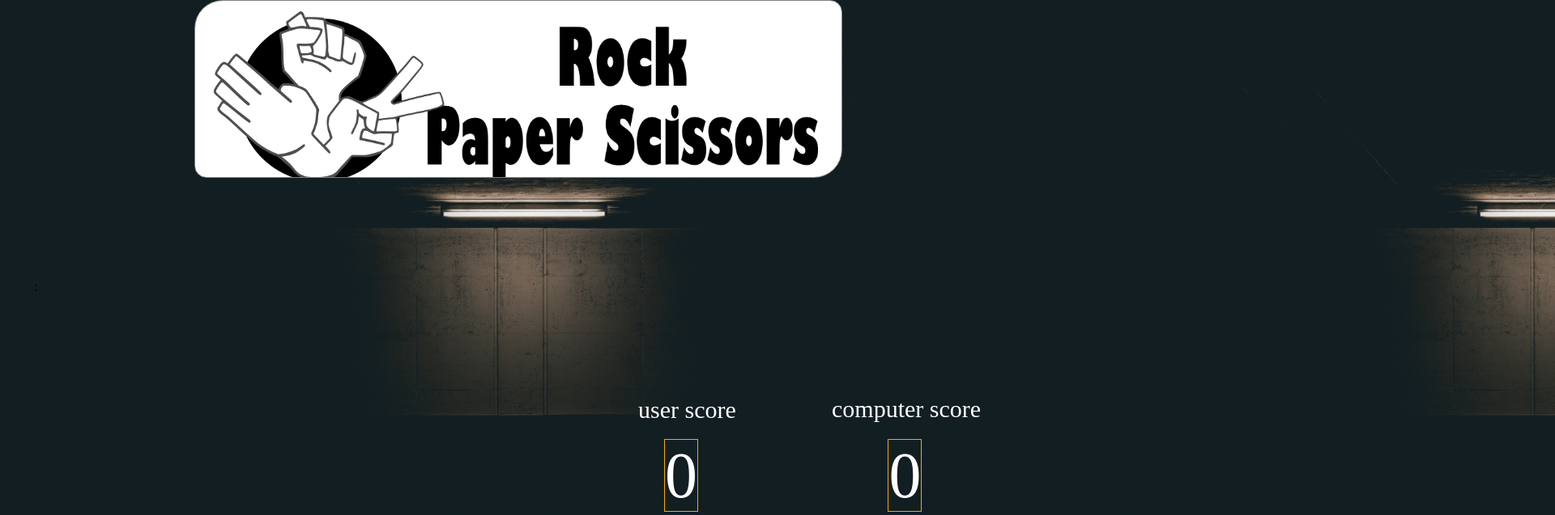
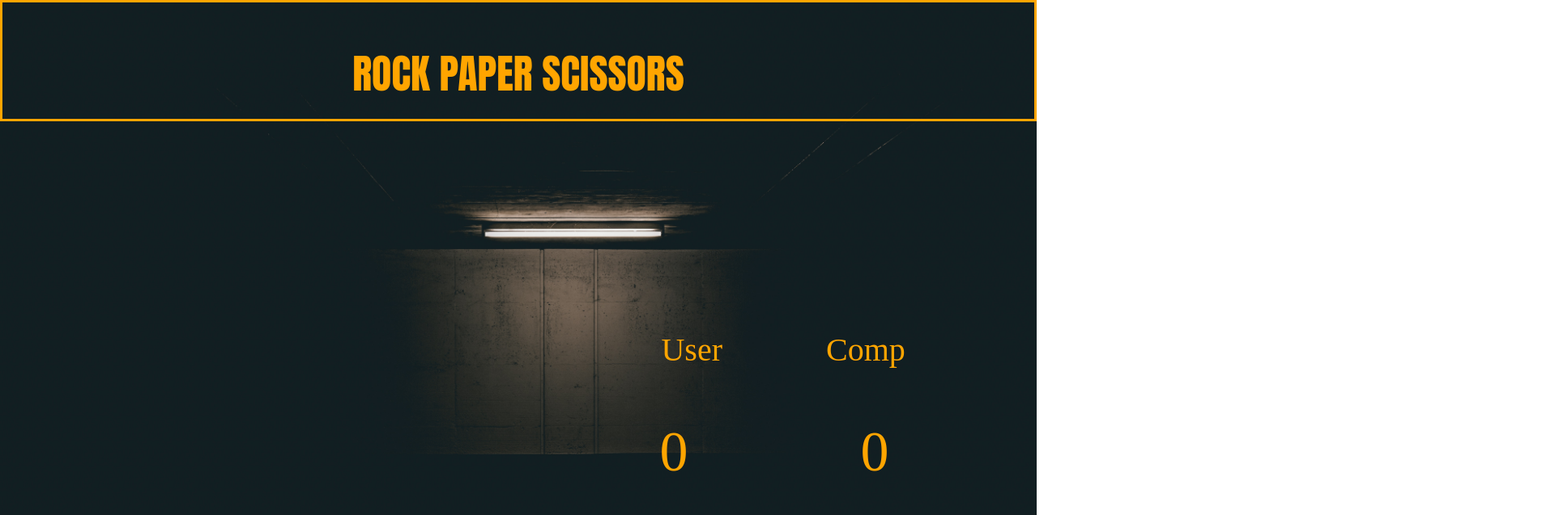
Before and after one commit to andreioprea91/study, a plain HTML site: page RPSGame/index.html in a window 1280 px wide. Shown: the top 637 px of the page at 81% size, 1920 px wide, since content can reach past the window. Drawn offline with Linux system fonts and the light colour scheme.

Commit message:
Add files via upload

```diff
--- a/RPSGame/index.html
+++ b/RPSGame/index.html
@@ -8,14 +8,18 @@
 </head>
 
 <body>
+  <header>
+    <h1 id="header">ROCK PAPER SCISSORS<h1>
+  </header>
 
-<p id="logo"></p>
 
-<div class="scoreboard">
-  <div class="xz" id="user">user score</div>
-  <div class="xa" id="computer">computer score</div>
-  <span id="userscore">0</span>:<span id="computerscore">0</span>
-</div>
+    <div class="xx">
+      <div class="xy"id="user">User</div>
+      <div class="xy"id="computer">Comp</div>
+      <br>
+      <div class="xz" id="userscore">0</div>
+      <div class="xz" id="computerscore">0</div>
+    </div>
 
 
 <div class="humanchoice">
--- a/RPSGame/main.js
+++ b/RPSGame/main.js
@@ -2,6 +2,10 @@
 const rock= document.getElementById("rock");
 const paper= document.getElementById("paper");
 const scissors= document.getElementById("scissors");
+let userScoreBoard=document.getElementById('userscore');
+let computerScoreBoard=document.getElementById('computerscore');
+let userScore=0;
+let computerScore=0;
 
 
 function getComputerChoice() {
@@ -22,10 +26,14 @@ function getComputerChoice() {
 
 function win(){
   console.log("win")
+  userScore++;
+  userScoreBoard.innerHTML=userScore;
 }
 
 function lose(){
   console.log("lose")
+  computerScore++;
+  computerScoreBoard.innerHTML=computerScore;
 }
 
 function draw(){
--- a/RPSGame/style.css
+++ b/RPSGame/style.css
@@ -1,23 +1,23 @@
 * {
   box-sizing: border-box;
-}
-* {
   margin: 0;
   padding: 0;
 }
+
 body{
   background-image: url(img/backgroundimage.jpg);
   background-size:cover;
-
 }
-#logo{
-  background-image: url(img/logo.png);
-  background-size:cover;
-  width: 800px;
-  height: 220px;
-  margin: 0 auto;
-  border: 1px solid grey;
-  border-radius: 35px 15px / 35px 15px;
+#header{
+  width: 100%;
+  height: 150px;
+  text-align: center;
+  font-size: 50px;
+  padding-top: 50px;
+  color:Orange;
+  font-family: Impact;
+  background-color: transparent;
+  border: solid;
 }
 
 #rock,#paper,#scissors{
@@ -26,54 +26,58 @@ body{
 }
 
 .humanchoice{
+  margin-top: 180px;
+  margin-left:757px;
+}
 
-  position: relative;
-  top: 410px;
-  left: 746px;
+#user{
+  text-align: right;
+  margin-left: 757px;
+  padding-right: 15px;
+}
+
+ #computer{
+  text-align: left;
+  margin-left: 94px;
+  padding-left: 15px;
 
 }
-#user{
-  position: relative;
-  top: 270px;
-  left: 776px;
-  color:white;
-  font-size: 30px;
-  border: 1px hidden grey;
-  max-width: 140px;
-  padding-left: 12px;
 
-}
-#computer{
-  position: relative;
-  top: 235px;
-  left: 1015px;
-  color:white;
-  font-size: 30px;
-  border: 1px hidden grey;
-  max-width: 220px;
-  padding-left: 12px;
+.xy{
+  display: inline-block;
+  width:150px;
+  height: 50px;
+  color:orange;
+  font-size: 40px;
+  // border:solid ;
+  margin-top: 259px;
 
-}
-#computerscore{
-  position: relative;
-  top: 255px;
-  left: 1050px;
-  color:white;
-  font-size: 80px;
-  border: 1px solid grey;
-  max-width: 220px;
-  border-color: orange;
 
 }
 #userscore{
-  position: relative;
-  top: 255px;
-  left: 820px;
-  color:white;
-  font-size: 80px;
-  border: 1px solid grey;
-  max-width: 220px;
+margin-left:757px
+
+}
+
+#computerscore{
+margin-left: 94px;
+}
+
+ .xz{
+  display: inline-block;
+  color:orange;
+  font-size: 70px;
+  //border:solid;
   border-color: orange;
+  width:150px;
+  height: 100px;
+  text-align:center;
+  margin-top: 50px;
+  padding-top:10px;
+
+
+
+
 
 
 }
```
Also changed, not shown: RPSGame/img/logo2.png (added).
